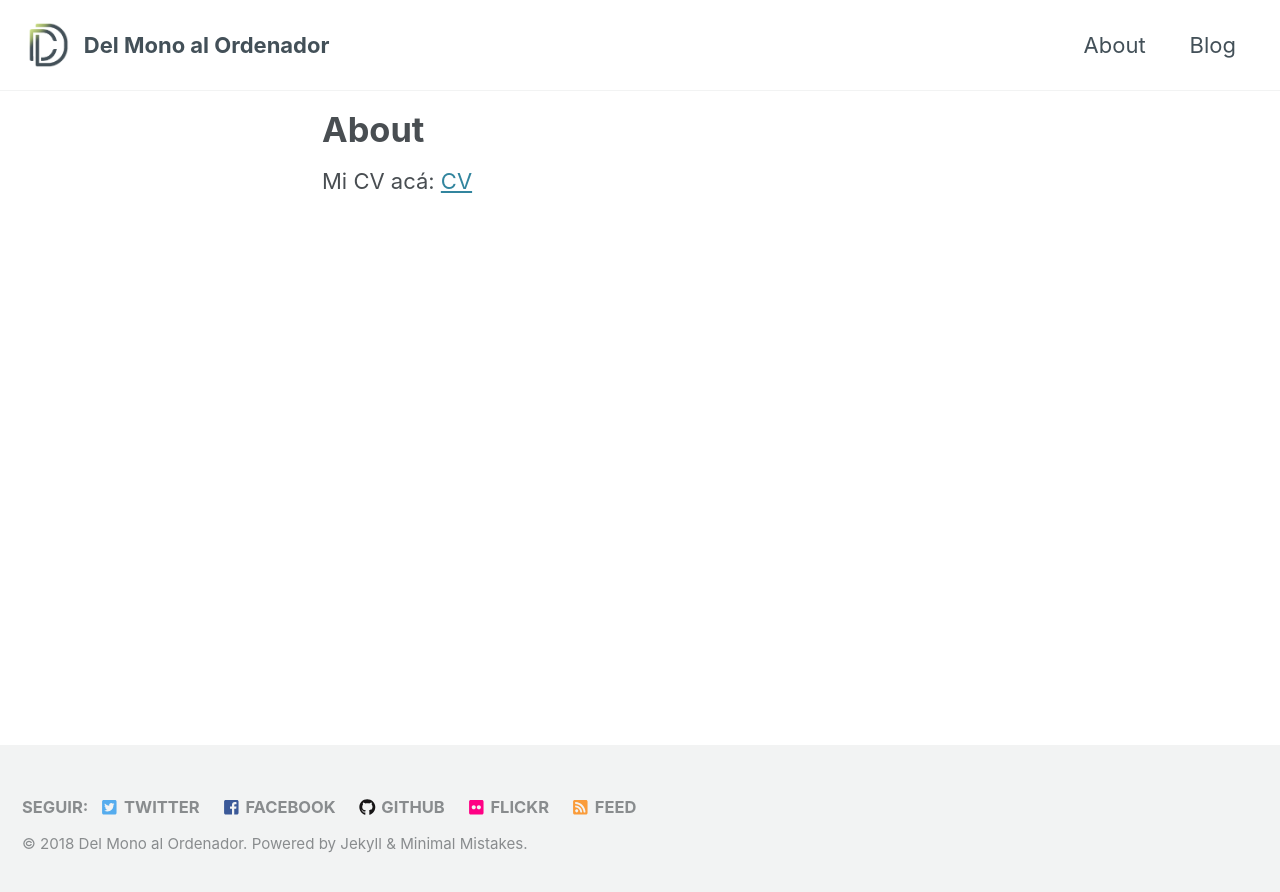
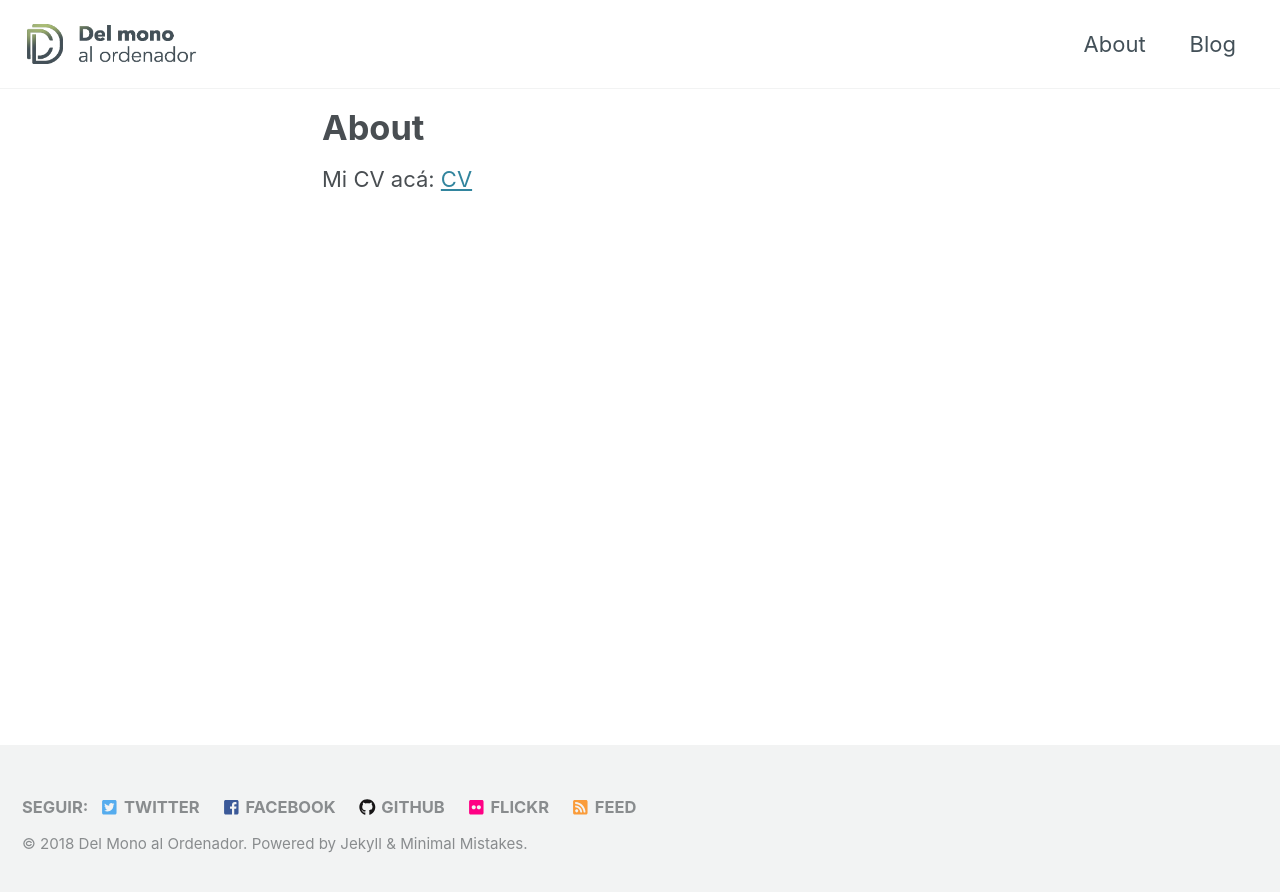
Before and after one commit to davidcerezal/davidcerezal.github.io, a Jekyll site: the page built from about.md, in a window 1280 px wide. Shown: the top 892 px of the page. Built offline with Jekyll 4.4.1, drawn with Linux system fonts in a browser that asks for light colours; cached includes are drawn as plain includes; nearby versions of some CDN libraries.

Commit message:
Change logo to a unit one

```diff
--- a/_includes/masthead.html
+++ b/_includes/masthead.html
@@ -2,9 +2,8 @@
   <div class="masthead__inner-wrap">
     <div class="masthead__menu">
       <nav id="site-nav" class="greedy-nav">
-        <img src="/assets/images/colosr3.png" alt="DC"
-        style="width: 5%;height: auto;padding-left: 5px;padding-right: 15px;">
-        <a class="site-title" href="{{ '/' | relative_url }}" >{{ site.title }}</a>
+        <a class="site-title" href="{{ '/' | relative_url }}" ><img src="/assets/images/logoywe.png" alt="DC"
+        style="width: 70%; max-width: 300px;height: auto;padding-left: 5px;padding-right: 15px;"></a>
         <ul class="visible-links">
           {%- for link in site.data.navigation.main -%}
             {%- if link.url contains '://' -%}
```
Also changed, not shown: assets/images/delmonoal.png (added), assets/images/logoywe.png (added).
